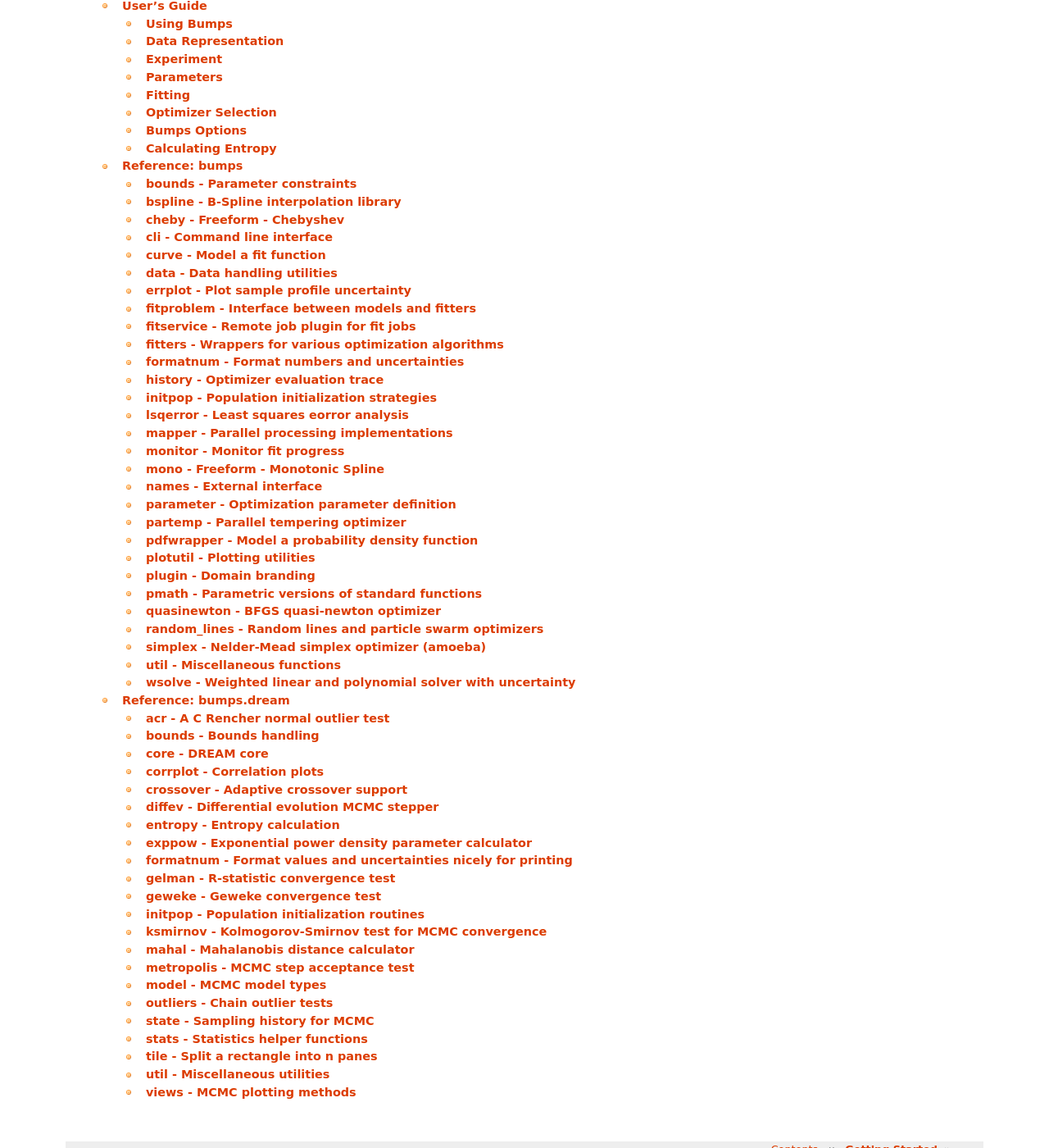
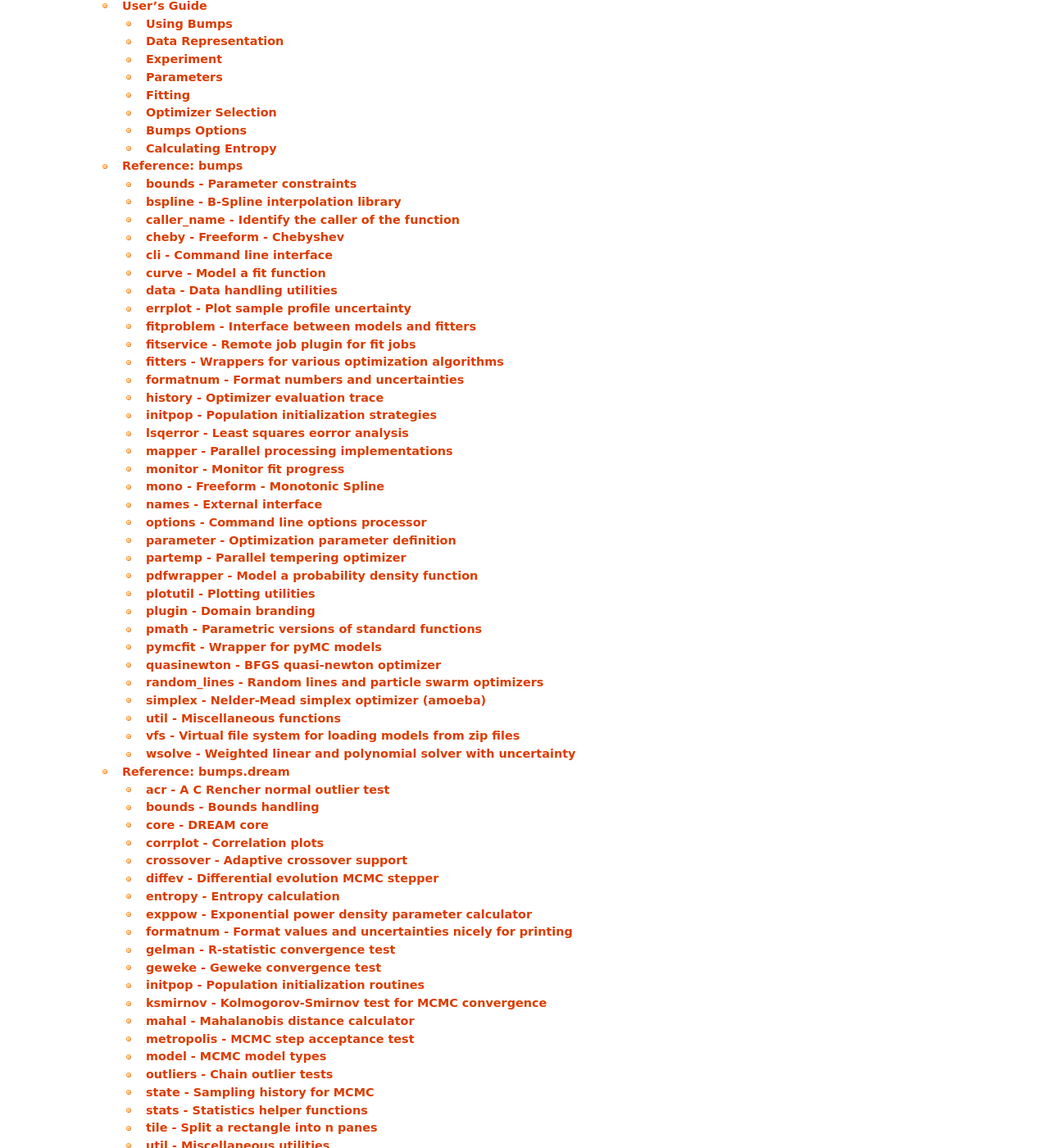
Before and after one commit to bumps/bumps, a Sphinx documentation site: the page built from doc/index.rst, in a window 1280 px wide and 1400 px high, scrolled down 411 px. Shown: the whole window at 82% size. Built offline with Sphinx 7.4.7, drawn with Linux system fonts in a browser that asks for light colours; pages that are not in the unit, such as notebooks, are missing from menus; some of the changed text lies outside the part shown.

Commit message:
update doc builder and fix doc errors

```diff
--- a/doc/conf.py
+++ b/doc/conf.py
@@ -100,7 +100,7 @@
 
 # List of patterns, relative to source directory, that match files and
 # directories to ignore when looking for source files.
-exclude_trees = ['_*','examples']
+exclude_patterns = ['_*', 'examples']
 
 # The reST default role (used for this markup: `text`) to use for all documents.
 #default_role = None
@@ -148,7 +148,7 @@
 
 # The name of an image file (relative to this directory) to place at the top
 # of the sidebar.
-html_logo = 'logo.png'
+html_logo = '_static/logo.png'
 
 # The name of an image file (within the static path) to use as favicon of the
 # docs.  This file should be a Windows icon file (.ico) being 16x16 or 32x32
--- a/doc/examples/curvefit/readme.rst
+++ b/doc/examples/curvefit/readme.rst
@@ -1,4 +1,4 @@
-.. _poisson-fit:
+.. _curvefit-example:
 
 ****************
 Simple functions
--- a/doc/examples/index.rst
+++ b/doc/examples/index.rst
@@ -15,5 +15,6 @@
    peaks/readme.rst
    test_functions/readme.rst
    entropy/check_entropy.rst
+   entropy/peak.rst
    direct_call/direct_call.rst
-   contraints/inequality.rst
+   constraints/inequality.rst
--- a/doc/genmods.py
+++ b/doc/genmods.py
@@ -153,6 +153,7 @@
     #('__init__', 'Top level namespace'),
     ('bounds', 'Parameter constraints'),
     ('bspline', 'B-Spline interpolation library'),
+    ('caller_name', 'Identify the caller of the function'),
     #('_reduction','Low level calculations'),
     ('cheby', 'Freeform - Chebyshev'),
     ('cli', 'Command line interface'),
@@ -169,19 +170,24 @@
     ('mapper', 'Parallel processing implementations'),
     ('monitor', 'Monitor fit progress'),
     ('mono', 'Freeform - Monotonic Spline'),
+    #('mpfit', 'Levenberg-Marquardt with bounds'),  # docstrings don't use rst
     ('names', 'External interface'),
+    ('options', 'Command line options processor'),
+    #('openmp_ext', 'distutils directive for compiling with OpenMP'),
     ('parameter', 'Optimization parameter definition'),
     ('partemp', 'Parallel tempering optimizer'),
     ('pdfwrapper', 'Model a probability density function'),
     ('plotutil', 'Plotting utilities'),
     ('plugin', 'Domain branding'),
     ('pmath', 'Parametric versions of standard functions'),
+    ('pymcfit', 'Wrapper for pyMC models'),
     #('pytwalk', 'MCMC error analysis using T-Walk steps'),
     ('quasinewton', 'BFGS quasi-newton optimizer'),
     ('random_lines', 'Random lines and particle swarm optimizers'),
-    ('simplex','Nelder-Mead simplex optimizer (amoeba)'),
-    ('util','Miscellaneous functions'),
-    ('wsolve','Weighted linear and polynomial solver with uncertainty'),
+    ('simplex', 'Nelder-Mead simplex optimizer (amoeba)'),
+    ('util', 'Miscellaneous functions'),
+    ('vfs', 'Virtual file system for loading models from zip files'),
+    ('wsolve', 'Weighted linear and polynomial solver with uncertainty'),
     ]
 
 DREAM_OPTIONS = {
@@ -197,6 +203,7 @@
     ('acr', 'A C Rencher normal outlier test'),
     ('bounds', 'Bounds handling'),
     ('core', 'DREAM core'),
+    #('compiled', 'Load shared object for compiled DE stepper'),
     ('corrplot', 'Correlation plots'),
     ('crossover', 'Adaptive crossover support'),
     ('diffev', 'Differential evolution MCMC stepper'),
@@ -216,6 +223,7 @@
     ('stats', 'Statistics helper functions'),
     ('tile', 'Split a rectangle into n panes'),
     ('util', 'Miscellaneous utilities'),
+    ('varplot', 'Plot histograms for indiviual parameters'),
     ('views', 'MCMC plotting methods'),
     #('walk', 'Demo of different kinds of random walk'),
     ]
--- a/doc/guide/experiment.rst
+++ b/doc/guide/experiment.rst
@@ -67,7 +67,7 @@
 background rates since we can easily compute the probability of seeing
 the observed number of counts given the proposed signal plus background
 rate.  Gaussian modeling can lead to negative rates for signal or
-background, which is fundamentally wrong. See :ref:`poisson-fit` for
+background, which is fundamentally wrong. See :ref:`curvefit-example` for
 a demonstration of this effect.
 
 We can systematically incorporate prior information into our models, such
```
Also changed, not shown: doc/examples/constraints/inequality.py (+6 -3 lines), 5 other files.
